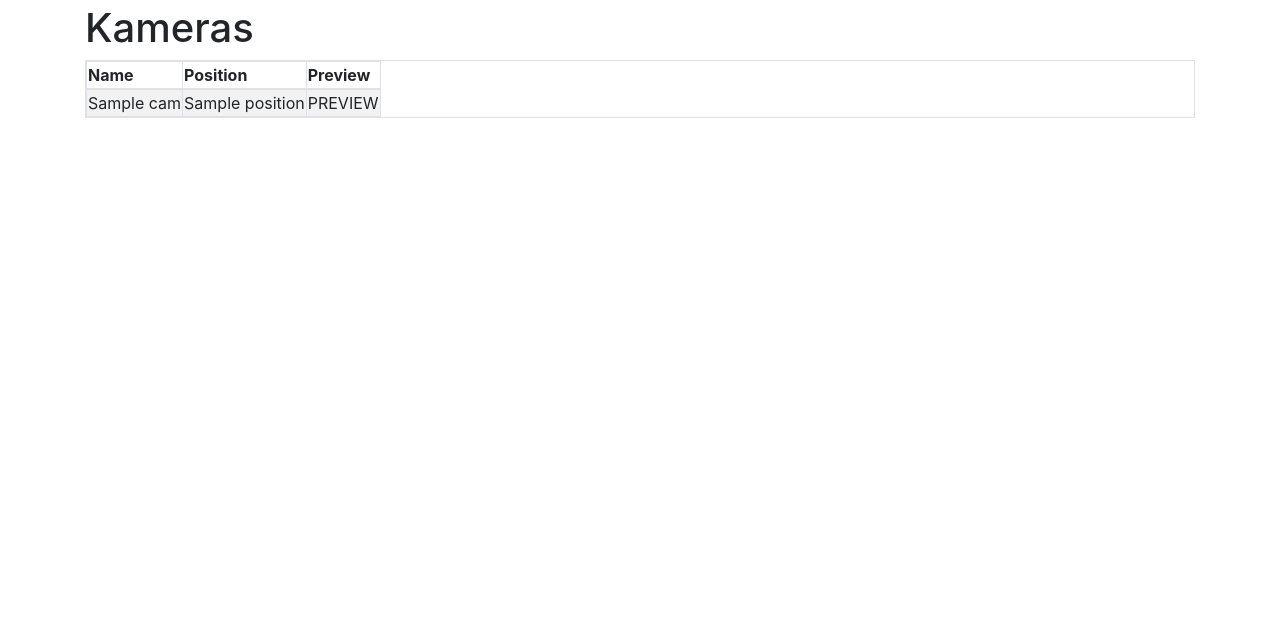
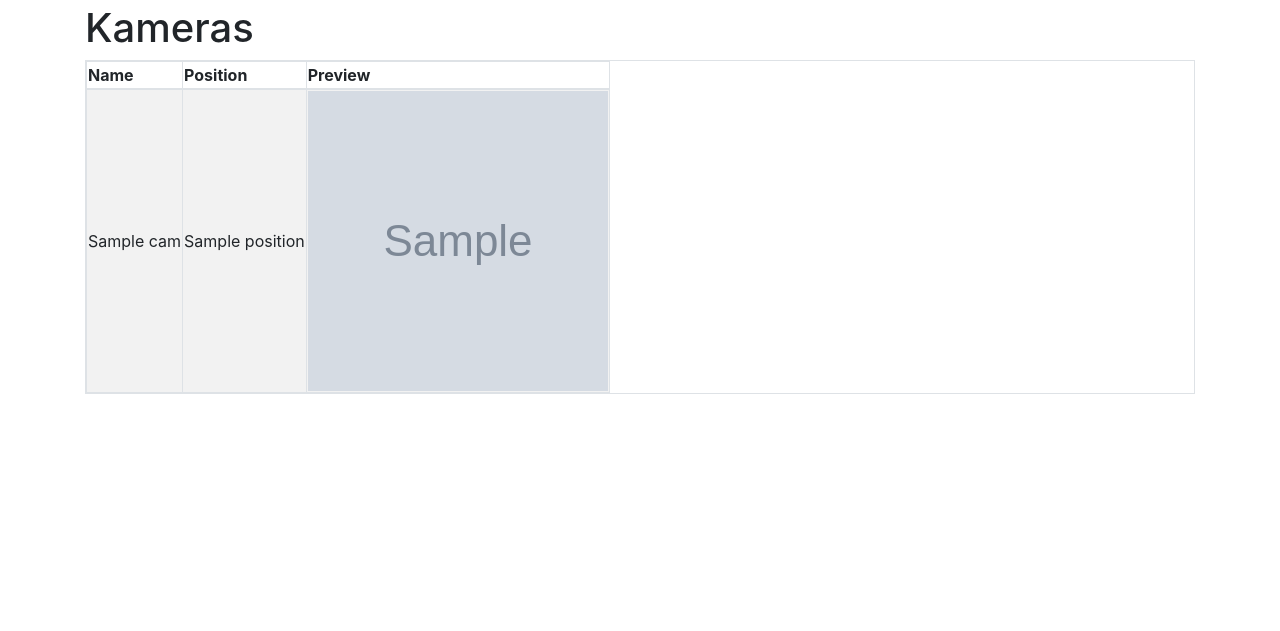
Before and after one commit to pydvlpr/chickenhouse, a Django app: template videosite/videosite/templates/videosite/cam_preview.html in a window 1280 px wide. Shown: the part 76-707 px from the top of the page. Run offline with Django 3.2, Linux system fonts and the light colour scheme; the template is opened without the code that fills it: most values are stand-ins (such as "Sample title", 1, 10 or a date in 2020); grey boxes marked "Sample" are stand-in pictures; some libraries are stand-ins or nearby versions.

Commit message:
preview image in table implemented

```diff
--- a/videosite/videosite/templates/videosite/cam_preview.html
+++ b/videosite/videosite/templates/videosite/cam_preview.html
@@ -18,7 +18,7 @@
                                 <tr>
                                     <td>{{cam.name}}</td>
                                     <td>{{cam.position}}</td>
-                                    <td>PREVIEW</td>
+                                    <td><img src={{cam.img_url}} alt='{{cam.name}} Preview' width="300" height="300"></td>
                                 </tr>
                             {% endfor %}
                         </tbody>
```
